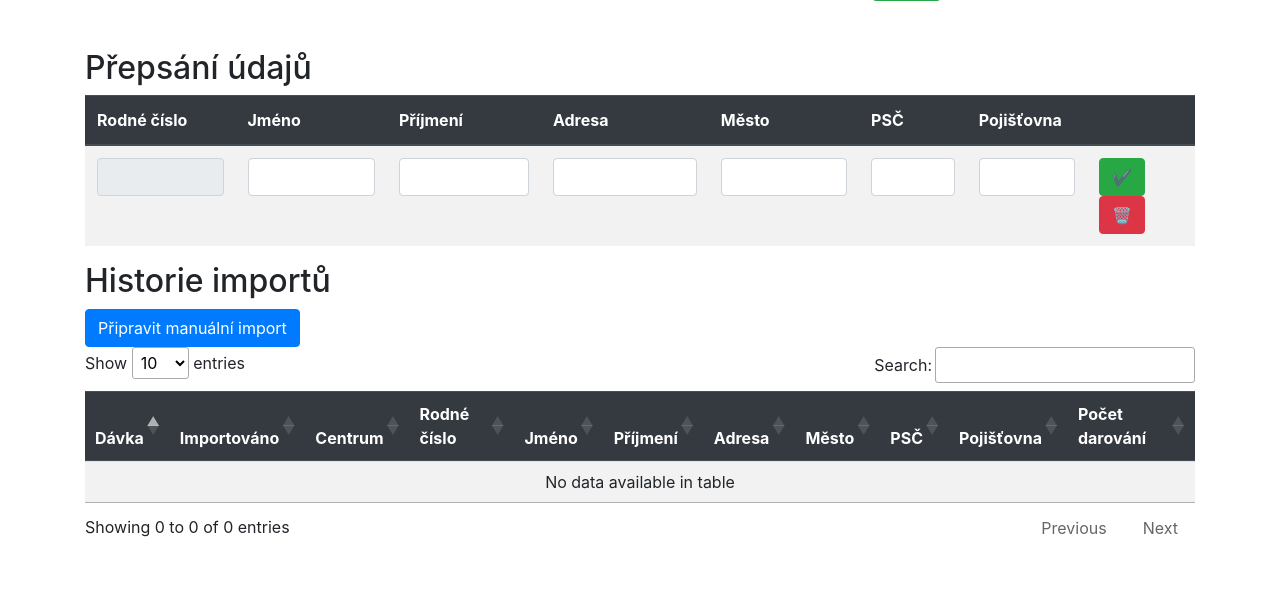
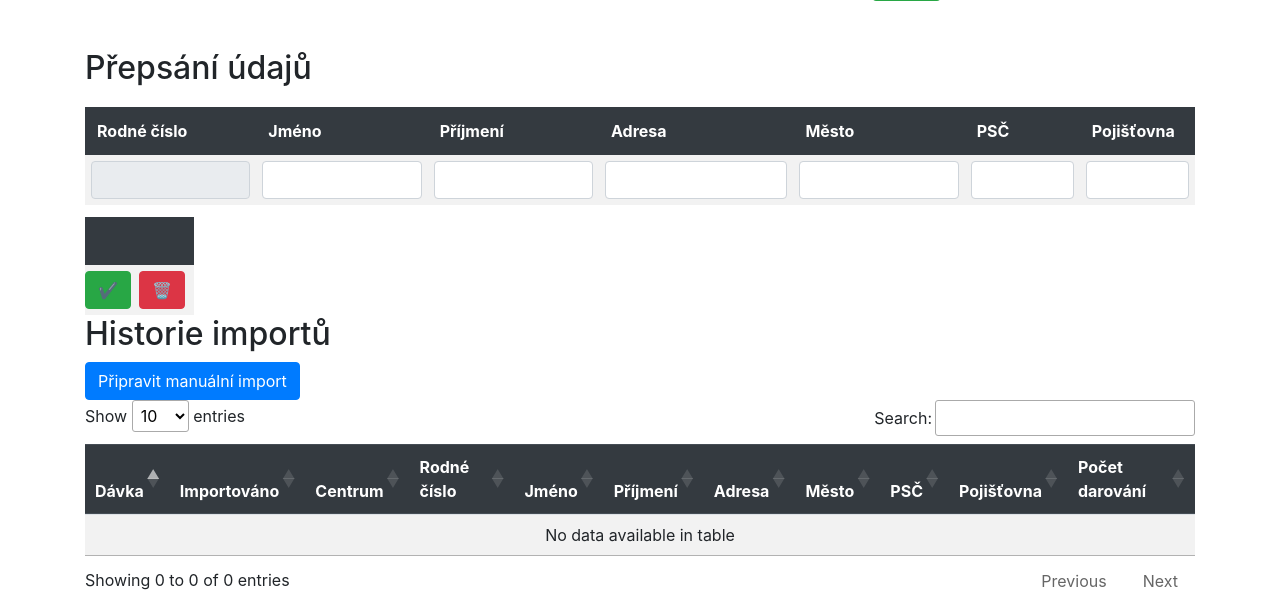
Before and after one commit to frenzymadness/donors_registry, a Flask app: template registry/templates/donor/detail.html in a window 1280 px wide. Shown: the part 442-1044 px from the top of the page. Before the commit the page ends 979 px from the top, so only its background shows below. Run offline with Flask 2, Linux system fonts and the light colour scheme; the template is opened without the code that fills it: values that come from a table or form of the project are taken from there, others are empty; parts of the project's set-up code (start-up, migrations or seed data) failed here and were passed over; some libraries are stand-ins or nearby versions.

Commit message:
upravena struktura formuláře pro přepsání udajů

```diff
--- a/registry/donor/forms.py
+++ b/registry/donor/forms.py
@@ -49,6 +49,12 @@ class RemoveFromIgnoredForm(FlaskForm):
 
 
 class DonorsOverrideForm(FlaskForm):
+    class Meta:
+        def render_field(self, field, render_kw):
+            # Set the HTML "form" parameter for each of the fields
+            render_kw["form"] = "donorsOverrideForm"
+            return field.widget(field, **render_kw)
+
     rodne_cislo = StringField("Rodné číslo", validators=[DataRequired()])
     first_name = StringField("Jméno")
     last_name = StringField("Příjmení")
@@ -118,3 +124,7 @@ class DonorsOverrideForm(FlaskForm):
                 self.field_data[field] = data
             else:
                 self.field_data[field] = None
+
+
+class DonorsOverrideDeleteForm(FlaskForm):
+    rodne_cislo = HiddenField(validators=[DataRequired()])
--- a/registry/templates/donor/detail.html
+++ b/registry/templates/donor/detail.html
@@ -1,4 +1,42 @@
 {% extends "layout.html" %}
+{% block css %}
+<style>
+    #override_forms {
+        display: flex;
+        flex-wrap: wrap;
+    }
+
+    #override_forms div {
+        background-color: #0000000d;
+        flex-grow: 1;
+        margin-top: 12px;
+    }
+
+    #override_forms label {
+        color: white;
+        background-color: #343a40;
+        font-weight: bold;
+        width: 100%;
+        margin: 0;
+        padding: 12px;
+    }
+
+    #override_forms input {
+        margin: 6px;
+        width: calc(100% - 12px);
+    }
+
+    #override_forms .btn_container {
+        flex-grow: unset;
+    }
+    #override_forms .btn_container label {
+        padding: 12px 0;
+    }
+    #override_forms .btn_container button {
+        margin: 6px 0;
+    }
+</style>
+{% endblock %}
 {% block content %}
 
 
@@ -152,35 +190,58 @@
 
 <h2>Přepsání údajů</h2>
 {% with form=donors_override_form %}
-<form id="donorsOverrideForm" action="{{ url_for('donor.save_override') }}" method="POST">
-    {{ form.csrf_token }}
-    <table class="table table-striped table-hovered">
-        <thead class="thead-dark">
-            <th>Rodné číslo</th>
-            <th>Jméno</th>
-            <th>Příjmení</th>
-            <th>Adresa</th>
-            <th>Město</th>
-            <th>PSČ</th>
-            <th>Pojišťovna</th>
-            <th></th>
-        </thead>
-        <tbody>
-            <td>{{ form.rodne_cislo(readonly=True, size=8, class_="form-control") }}</td>
-            <td>{{ form.first_name(size=8, class_="form-control") }}</td>
-            <td>{{ form.last_name(size=8, class_="form-control") }}</td>
-            <td>{{ form.address(size=10, class_="form-control") }}</td>
-            <td>{{ form.city(size=8, class_="form-control") }}</td>
-            <td>{{ form.postal_code(size=3, class_="form-control") }}</td>
-            <td>{{ form.kod_pojistovny(size=3, class_="form-control") }}</td>
-            <td>
-                <button name="save_btn" class="btn btn-success" type="submit" title="Uložit výjimku">✔</button>
-                <button name="delete_btn" class="btn btn-danger" type="submit" title="Smazat výjimku">🗑</button>
-            </td>
-        </tbody>
-    </table>
-</form>
+<div id="override_forms">
+    <div style="flex-grow: 8;">
+        <label for="rodne_cislo">Rodné číslo</label>
+        {{ form.rodne_cislo(readonly=True, size=8, class_="form-control") }}
+    </div>
+    <div style="flex-grow: 8;">
+        <label for="first_name">Jméno</label>
+        {{ form.first_name(size=8, class_="form-control") }}
+    </div>
+    <div style="flex-grow: 8;">
+        <label for="last_name">Příjmení</label>
+        {{ form.last_name(size=8, class_="form-control") }}
+    </div>
+    <div style="flex-grow: 10;">
+        <label for="address">Adresa</label>
+        {{ form.address(size=10, class_="form-control") }}
+    </div>
+    <div style="flex-grow: 8;">
+        <label for="city">Město</label>
+        {{ form.city(size=8, class_="form-control") }}
+    </div>
+    <div style="flex-grow: 3;">
+        <label for="postal_code">PSČ</label>
+        {{ form.postal_code(size=3, class_="form-control") }}
+    </div>
+    <div style="flex-grow: 3;">
+        <label for="kod_pojistovny">Pojišťovna</label>
+        {{ form.kod_pojistovny(size=3, class_="form-control") }}
+    </div>
+
+    <div class="btn_container">
+        <form id="donorsOverrideForm" action="{{ url_for('donor.save_override') }}" method="POST">
+            <label>&nbsp;</label>
+
+            {{ form.csrf_token }}
+            <button class="btn btn-success" type="submit" title="Uložit výjimku">✔</button>
+        </form>
+    </div>
 {% endwith %}
+{% with form=donors_override_delete_form %}
+    <div class="btn_container">
+        <form id="donorsOverrideDeleteForm" action="{{ url_for('donor.delete_override') }}" method="POST">
+            <label>&nbsp;</label>
+
+            {{ form.csrf_token }}
+            {{ form.rodne_cislo(value=overview.rodne_cislo) }}
+            <button class="btn btn-danger" type="submit" title="Smazat výjimku">🗑</button>
+        </form>
+    </div>
+{% endwith %}
+</div>
+
 
 <h2>Historie importů</h2>
 
```
Also changed, not shown: registry/donor/views.py (+27 -17 lines), tests/test_donor.py (+2 -2 lines).
